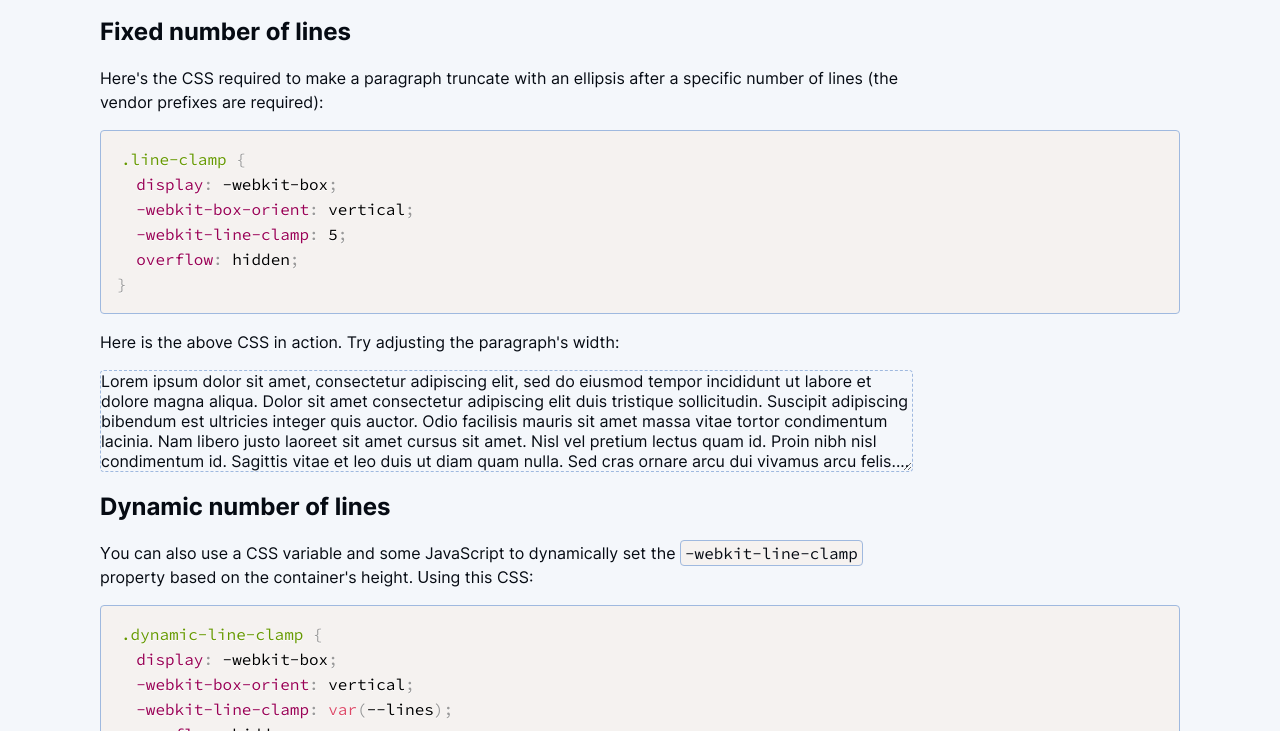
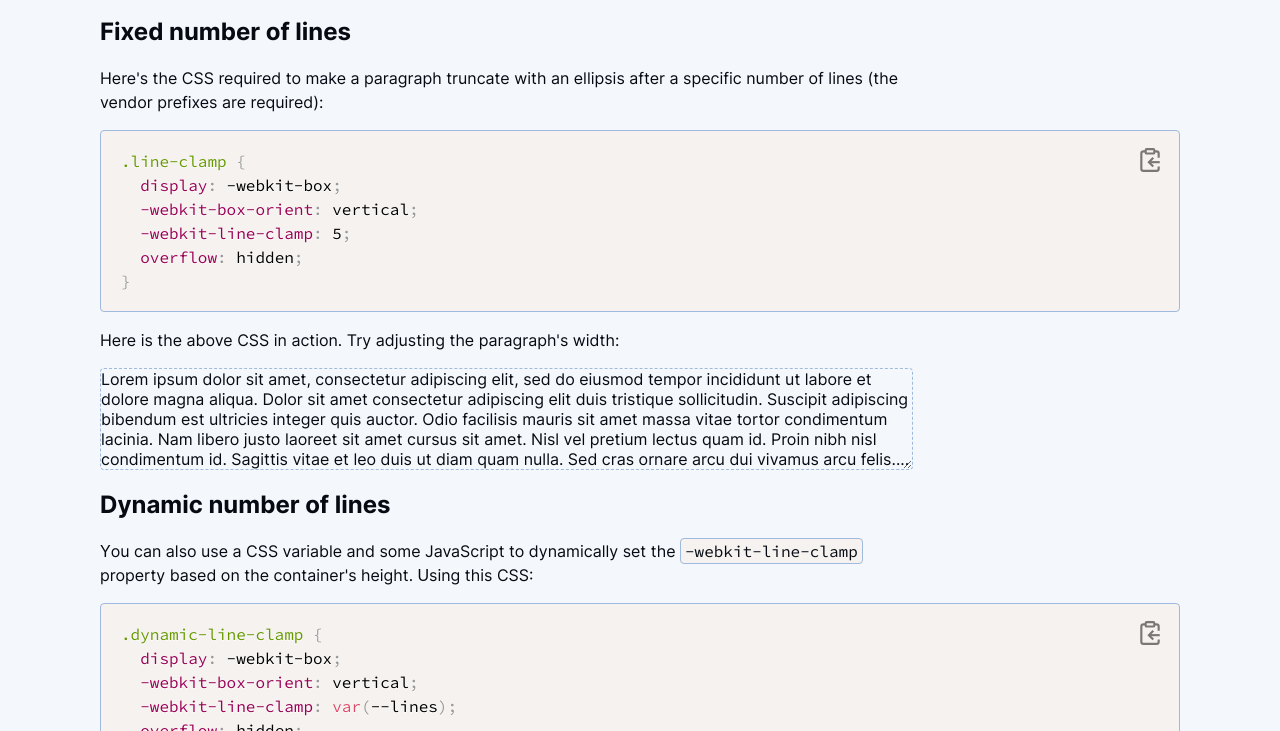
Before and after one commit to ardislu/css-for-line-clamp-ellipsis, a plain HTML site: page index.html in a window 1280 px wide. Shown: the part 69-800 px from the top of the page. Drawn offline with Linux system fonts and the light colour scheme.

Commit message:
Add "copy to clipboard" button for each code block

```diff
--- a/index.html
+++ b/index.html
@@ -83,6 +83,32 @@
 
     p:not(.line-clamp, .dynamic-line-clamp) {
       line-height: 1.5;
+    }
+
+    pre {
+      display: flex;
+      justify-content: space-between;
+    }
+
+    button {
+      align-self: start;
+      min-inline-size: 26px;
+      padding: 0;
+      background: unset;
+      border: unset;
+      cursor: pointer;
+    }
+
+    svg {
+      display: block;
+      pointer-events: none;
+      opacity: 0.5;
+      transition: opacity 400ms;
+    }
+
+    :is(pre:hover, pre:focus-within) svg {
+      transition: opacity 200ms;
+      opacity: 0.9;
     }
 
     pre,
@@ -347,6 +373,31 @@ new ResizeObserver(debounce(() => {
       elem2.style.setProperty('--lines', lines);
       elem2.style.setProperty('height', `${lines * lineHeight}px`);
     }, 200)).observe(elem2);
+
+    // Insert "Copy to clipboard" icon button to all code blocks
+    const clipboardSVG = `<rect width="8" height="4" x="8" y="2" rx="1" ry="1"/>
+        <path d="M8 4H6a2 2 0 0 0-2 2v14a2 2 0 0 0 2 2h12a2 2 0 0 0 2-2v-2"/>
+        <path d="M16 4h2a2 2 0 0 1 2 2v4"/><path d="M21 14H11"/>
+        <path d="m15 10-4 4 4 4"/>`;
+    const checkSVG = '<polyline points="20 6 9 17 4 12"/>';
+    document.querySelectorAll('pre').forEach(pre => {
+      pre.insertAdjacentHTML('beforeend', `<button><svg viewBox="0 0 24 24" fill="none" stroke="currentColor" stroke-width="2">${clipboardSVG}</svg></button>`);
+    });
+
+    function copy(event) {
+      const button = event.target;
+      const code = button.closest('pre').querySelector('code').textContent;
+      navigator.clipboard.writeText(code);
+      const svg = button.querySelector('svg');
+      svg.style.setProperty('stroke', 'green');
+      svg.innerHTML = checkSVG;
+      setTimeout(() => {
+        svg.innerHTML = clipboardSVG;
+        svg.style.setProperty('stroke', 'currentColor');
+      }, 2000);
+    }
+
+    document.querySelectorAll('button').forEach(button => button.addEventListener('click', copy));
   </script>
 </body>
 
```
